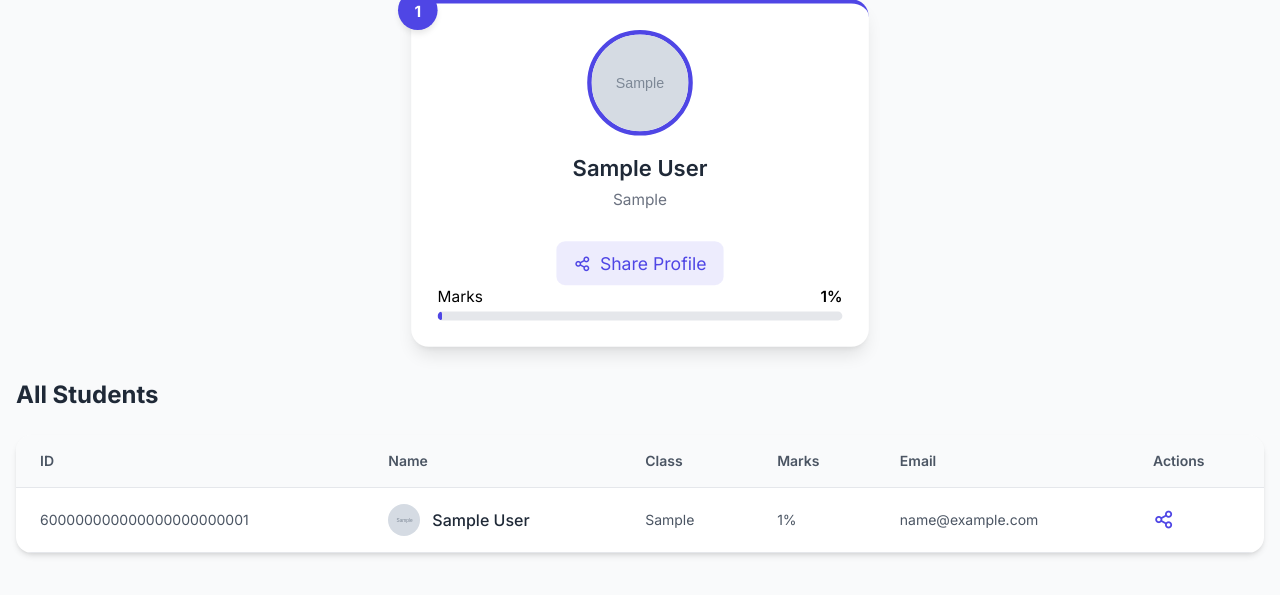
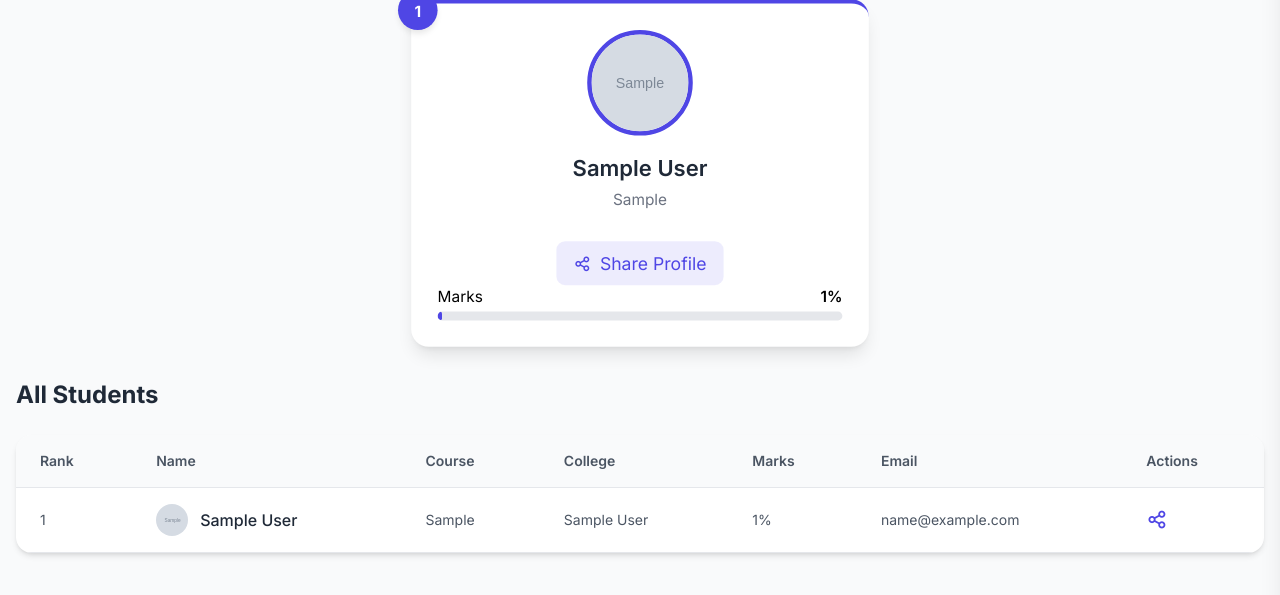
Before and after one commit to SunilBaghel002/one-tick, a Node server app: page / in a window 1280 px wide. Shown: the part 149-744 px from the top of the page. Run offline with Node 20, Linux system fonts and the light colour scheme; tables that the repository leaves empty hold one stand-in row (values such as "Sample post"); grey boxes marked "Sample" are stand-in pictures; some libraries are stand-ins or nearby versions.

Commit message:
some changes

```diff
--- a/package.json
+++ b/package.json
@@ -3,7 +3,8 @@
   "version": "1.0.0",
   "main": "index.js",
   "scripts": {
-    "test": "echo \"Error: no test specified\" && exit 1"
+    "start": "node server.js",
+    "dev": "nodemon server.js"
   },
   "keywords": [],
   "author": "",
--- a/public/css/styles.css
+++ b/public/css/styles.css
@@ -18,10 +18,10 @@ body {
   visibility: visible;
 }
 .modal-content {
-  transform: scale(0.9);
-  transition: transform 0.3s ease;
+  transform: scale(0.95);
+  transition: transform 0.3s ease, opacity 0.3s ease;
 }
-.modal.active .modal-content {
+.modal:not(.opacity-0) .modal-content {
   transform: scale(1);
 }
 .share-button {
@@ -89,3 +89,6 @@ input[type="number"]::-webkit-outer-spin-button {
   border-style: solid;
   border-color: #1f2937 transparent transparent transparent;
 }
+#studentSidebar {
+  transition: transform 0.3s ease;
+}
--- a/public/js/main.js
+++ b/public/js/main.js
@@ -1,12 +1,23 @@
 document.addEventListener("DOMContentLoaded", async () => {
   const topPerformersDiv = document.getElementById("top-performers");
   const studentTable = document.getElementById("student-table");
+  const studentSidebar = document.getElementById("studentSidebar");
+  const closeSidebar = document.getElementById("closeSidebar");
   const shareModal = document.getElementById("shareModal");
   const closeModal = document.getElementById("closeModal");
+  const openShareModal = document.getElementById("openShareModal");
+  const sidebarImage = document.getElementById("sidebarImage");
+  const sidebarName = document.getElementById("sidebarName");
+  const sidebarRank = document.getElementById("sidebarRank");
+  const sidebarCourse = document.getElementById("sidebarCourse");
+  const sidebarCollege = document.getElementById("sidebarCollege");
+  const sidebarMarks = document.getElementById("sidebarMarks");
+  const sidebarEmail = document.getElementById("sidebarEmail");
   const modalImage = document.getElementById("modalImage");
   const modalName = document.getElementById("modalName");
   const modalRank = document.getElementById("modalRank");
-  const modalClass = document.getElementById("modalClass");
+  const modalCourse = document.getElementById("modalCourse");
+  const modalCollege = document.getElementById("modalCollege");
   const modalMarks = document.getElementById("modalMarks");
   const modalEmail = document.getElementById("modalEmail");
   const modalLink = document.getElementById("modalLink");
@@ -15,6 +26,8 @@ document.addEventListener("DOMContentLoaded", async () => {
   const linkedinShareBtn = document.getElementById("linkedinShareBtn");
   const twitterShareBtn = document.getElementById("twitterShareBtn");
   const whatsappShareBtn = document.getElementById("whatsappShareBtn");
+
+  let currentStudentId = null; // Store current student ID for sidebar and modal
 
   // Fetch students
   const response = await fetch("/api/students");
@@ -54,7 +67,7 @@ document.addEventListener("DOMContentLoaded", async () => {
         <h3 class="text-xl font-semibold text-gray-800 mb-1">${
           student.name
         }</h3>
-        <p class="text-gray-500 text-sm mb-3">${student.class}</p>
+        <p class="text-gray-500 text-sm mb-3">${student.course}</p>
         <button class="share-card-btn mt-4 bg-primary/10 text-primary px-4 py-2 rounded-full flex items-center gap-2 hover:bg-primary/20 transition-colors !rounded-button">
           <i class="ri-share-line"></i>
           <span>Share Profile</span>
@@ -80,20 +93,25 @@ document.addEventListener("DOMContentLoaded", async () => {
   // Render student table
   studentTable.innerHTML = students
     .map(
-      (student) => `
+      (student, index) => `
     <tr class="border-b hover:bg-gray-50">
-      <td class="py-4 px-6 text-sm text-gray-600">${student._id}</td>
+      <td class="py-4 px-6 text-sm text-gray-600">${index + 1}</td>
       <td class="py-4 px-6">
         <div class="flex items-center">
-          <img class="w-8 h-8 rounded-full mr-3 object-cover object-top" src="${student.image}" alt="${student.name}" />
+          <img class="w-8 h-8 rounded-full mr-3 object-cover object-top" src="${
+            student.image
+          }" alt="${student.name}" />
           <span class="font-medium text-gray-800">${student.name}</span>
         </div>
       </td>
-      <td class="py-4 px-6 text-sm text-gray-600">${student.class}</td>
+      <td class="py-4 px-6 text-sm text-gray-600">${student.course}</td>
+      <td class="py-4 px-6 text-sm text-gray-600">${student.collegeName}</td>
       <td class="py-4 px-6 text-sm text-gray-600">${student.marks}%</td>
       <td class="py-4 px-6 text-sm text-gray-600">${student.email}</td>
       <td class="py-4 px-6">
-        <button class="text-primary hover:text-primary/80 share-table-btn" data-student-id="${student._id}">
+        <button class="text-primary hover:text-primary/80 share-table-btn" data-student-id="${
+          student._id
+        }">
           <i class="ri-share-line ri-lg"></i>
         </button>
       </td>
@@ -102,7 +120,7 @@ document.addEventListener("DOMContentLoaded", async () => {
     )
     .join("");
 
-  // Share button handlers
+  // Share button handlers (open sidebar)
   document
     .querySelectorAll(".share-card-btn, .share-table-btn")
     .forEach((btn) => {
@@ -110,26 +128,54 @@ document.addEventListener("DOMContentLoaded", async () => {
         const studentId =
           e.target.closest("button").dataset.studentId ||
           e.target.closest(".performer-card").dataset.studentId;
+        currentStudentId = studentId; // Store studentId for modal
         const response = await fetch(`/api/students/${studentId}`);
         const student = await response.json();
         const rank = students.findIndex((s) => s._id === studentId) + 1;
-        modalImage.src = student.image;
-        modalName.textContent = student.name;
-        modalRank.textContent = `Rank #${rank}`;
-        modalClass.textContent = student.class;
-        modalMarks.textContent = `${student.marks}%`;
-        modalEmail.textContent = student.email;
-        modalLink.value = `${window.location.origin}/share/${studentId}`;
-        shareModal.classList.add("active");
+        sidebarImage.src = student.image;
+        sidebarName.textContent = student.name;
+        sidebarRank.textContent = `Rank #${rank}`;
+        sidebarCourse.textContent = student.course;
+        sidebarCollege.textContent = student.collegeName;
+        sidebarMarks.textContent = `${student.marks}%`;
+        sidebarEmail.textContent = student.email;
+        studentSidebar.classList.remove("translate-x-full");
       });
     });
 
-  // Modal interactions
-  closeModal.addEventListener("click", () =>
-    shareModal.classList.remove("active")
-  );
+  // Open share modal from sidebar
+  openShareModal.addEventListener("click", async () => {
+    if (!currentStudentId) return; // Prevent modal if no studentId
+    const response = await fetch(`/api/students/${currentStudentId}`);
+    const student = await response.json();
+    const rank = students.findIndex((s) => s._id === currentStudentId) + 1;
+    modalImage.src = student.image;
+    modalName.textContent = student.name;
+    modalRank.textContent = `Rank #${rank}`;
+    modalCourse.textContent = student.course;
+    modalCollege.textContent = student.collegeName;
+    modalMarks.textContent = `${student.marks}%`;
+    modalEmail.textContent = student.email;
+    modalLink.value = `${window.location.origin}/share/${currentStudentId}`;
+    shareModal.classList.remove("opacity-0", "pointer-events-none");
+    shareModal.querySelector(".modal-content").classList.remove("scale-95");
+  });
+
+  // Close sidebar
+  closeSidebar.addEventListener("click", () => {
+    studentSidebar.classList.add("translate-x-full");
+  });
+
+  // Close modal
+  closeModal.addEventListener("click", () => {
+    shareModal.classList.add("opacity-0", "pointer-events-none");
+    shareModal.querySelector(".modal-content").classList.add("scale-95");
+  });
   shareModal.addEventListener("click", (e) => {
-    if (e.target === shareModal) shareModal.classList.remove("active");
+    if (e.target === shareModal) {
+      shareModal.classList.add("opacity-0", "pointer-events-none");
+      shareModal.querySelector(".modal-content").classList.add("scale-95");
+    }
   });
 
   // Copy link
--- a/server.js
+++ b/server.js
@@ -2,6 +2,10 @@ const express = require("express");
 const mongoose = require("mongoose");
 const path = require("path");
 const bcrypt = require("bcrypt");
+const dotenv = require("dotenv");
+
+dotenv.config();
+
 const app = express();
 const port = 8000;
 
@@ -9,18 +13,22 @@ app.use(express.json());
 app.use(express.static("public"));
 
 // MongoDB connection
-mongoose.connect("mongodb://127.0.0.1:27017/student_results", {
+mongoose
+  .connect(process.env.MONGO_URL, {
     useNewUrlParser: true,
     useUnifiedTopology: true,
-}).then(()=>console.log("database connected")).catch((err)=>console.log("error", err))
+  })
+  .then(() => console.log("database connected"))
+  .catch((err) => console.log("error", err));
 
 // Student Schema
 const studentSchema = new mongoose.Schema({
   name: String,
-  class: String,
+  course: String, // Changed from 'class'
+  collegeName: String, // Added new field
   marks: Number,
   email: String,
-  image: String,
+  image: String, // Stores image URL
 });
 const Student = mongoose.model("Student", studentSchema);
 
@@ -30,11 +38,11 @@ const adminSchema = new mongoose.Schema({
 });
 const Admin = mongoose.model("Admin", adminSchema);
 
-// Initialize admin password (run once to set up, e.g., via a setup script or manually)
+// Initialize admin password
 async function initializeAdmin() {
   const adminCount = await Admin.countDocuments();
   if (adminCount === 0) {
-    const hashedPassword = await bcrypt.hash("admin123", 10); // Default password: admin123
+    const hashedPassword = await bcrypt.hash(process.env.ADMIN_PASS, 10);
     await new Admin({ password: hashedPassword }).save();
     console.log("Admin password initialized");
   }
@@ -53,14 +61,24 @@ app.get("/api/students/:id", async (req, res) => {
 });
 
 app.post("/api/students", async (req, res) => {
+  try {
     const student = new Student(req.body);
     await student.save();
     res.json(student);
+  } catch (err) {
+    console.error(err);
+    res.status(500).json({ message: "Failed to add student" });
+  }
 });
 
 app.delete("/api/students/:id", async (req, res) => {
+  try {
     await Student.findByIdAndDelete(req.params.id);
     res.json({ success: true });
+  } catch (err) {
+    console.error(err);
+    res.status(500).json({ message: "Failed to delete student" });
+  }
 });
 
 // Admin password validation
--- a/views/index.html
+++ b/views/index.html
@@ -77,7 +77,7 @@
                 <th
                   class="py-4 px-6 text-left text-sm font-semibold text-gray-600"
                 >
-                  ID
+                  Rank
                 </th>
                 <th
                   class="py-4 px-6 text-left text-sm font-semibold text-gray-600"
@@ -87,7 +87,12 @@
                 <th
                   class="py-4 px-6 text-left text-sm font-semibold text-gray-600"
                 >
-                  Class
+                  Course
+                </th>
+                <th
+                  class="py-4 px-6 text-left text-sm font-semibold text-gray-600"
+                >
+                  College
                 </th>
                 <th
                   class="py-4 px-6 text-left text-sm font-semibold text-gray-600"
@@ -112,11 +117,76 @@
       </section>
     </main>
     <div
+      id="studentSidebar"
+      class="fixed top-0 right-0 h-full w-80 bg-white shadow-xl z-50 transform translate-x-full transition-transform duration-300"
+    >
+      <div class="p-6">
+        <button
+          id="closeSidebar"
+          class="absolute top-4 right-4 text-gray-400 hover:text-gray-600"
+        >
+          <i class="ri-close-line ri-lg"></i>
+        </button>
+        <div class="flex items-center mb-6">
+          <div class="w-16 h-16 rounded-full overflow-hidden mr-4">
+            <img
+              id="sidebarImage"
+              class="w-full h-full object-cover object-top"
+            />
+          </div>
+          <div>
+            <h4
+              id="sidebarName"
+              class="text-lg font-semibold text-gray-800"
+            ></h4>
+            <div class="flex items-center text-sm text-gray-500">
+              <span
+                id="sidebarRank"
+                class="bg-blue-100 text-blue-800 px-2 py-0.5 rounded-full text-xs font-medium mr-2"
+              ></span>
+              <span id="sidebarCourse"></span>
+            </div>
+          </div>
+        </div>
+        <div class="bg-gray-50 rounded-lg p-4 mb-6">
+          <div class="grid grid-cols-1 gap-4">
+            <div>
+              <p class="text-sm text-gray-500 mb-1">College</p>
+              <p
+                id="sidebarCollege"
+                class="text-sm font-semibold text-gray-800"
+              ></p>
+            </div>
+            <div>
+              <p class="text-sm text-gray-500 mb-1">Marks</p>
+              <p
+                id="sidebarMarks"
+                class="text-sm font-semibold text-gray-800"
+              ></p>
+            </div>
+            <div>
+              <p class="text-sm text-gray-500 mb-1">Email</p>
+              <p
+                id="sidebarEmail"
+                class="text-sm font-semibold text-gray-800"
+              ></p>
+            </div>
+          </div>
+        </div>
+        <button
+          id="openShareModal"
+          class="w-full bg-primary text-white px-4 py-2 rounded-lg hover:bg-primary/90"
+        >
+          Share Profile
+        </button>
+      </div>
+    </div>
+    <div
       id="shareModal"
-      class="modal fixed inset-0 z-50 flex items-center justify-center bg-black bg-opacity-50"
+      class="modal fixed inset-0 z-50 flex items-center justify-center bg-black bg-opacity-50 opacity-0 pointer-events-none transition-opacity duration-300"
     >
       <div
-        class="modal-content bg-white rounded-lg shadow-xl w-full max-w-md mx-4"
+        class="modal-content bg-white rounded-lg shadow-xl w-full max-w-md mx-4 transform scale-95 transition-transform duration-300"
       >
         <div class="p-6">
           <div class="flex justify-between items-center mb-6">
@@ -144,12 +214,19 @@
                   id="modalRank"
                   class="bg-blue-100 text-blue-800 px-2 py-0.5 rounded-full text-xs font-medium mr-2"
                 ></span>
-                <span id="modalClass"></span>
+                <span id="modalCourse"></span>
               </div>
             </div>
           </div>
           <div class="bg-gray-50 rounded-lg p-4 mb-6">
             <div class="grid grid-cols-2 gap-4">
+              <div>
+                <p class="text-sm text-gray-500 mb-1">College</p>
+                <p
+                  id="modalCollege"
+                  class="text-lg font-semibold text-gray-800"
+                ></p>
+              </div>
               <div>
                 <p class="text-sm text-gray-500 mb-1">Marks</p>
                 <p
```
Also changed, not shown: public/js/admin.js (+8 -2 lines), views/admin.html (+19 -3 lines), views/share.html (+11 -2 lines), 1 other file. Lines whose indentation alone changed are shown as unchanged.
